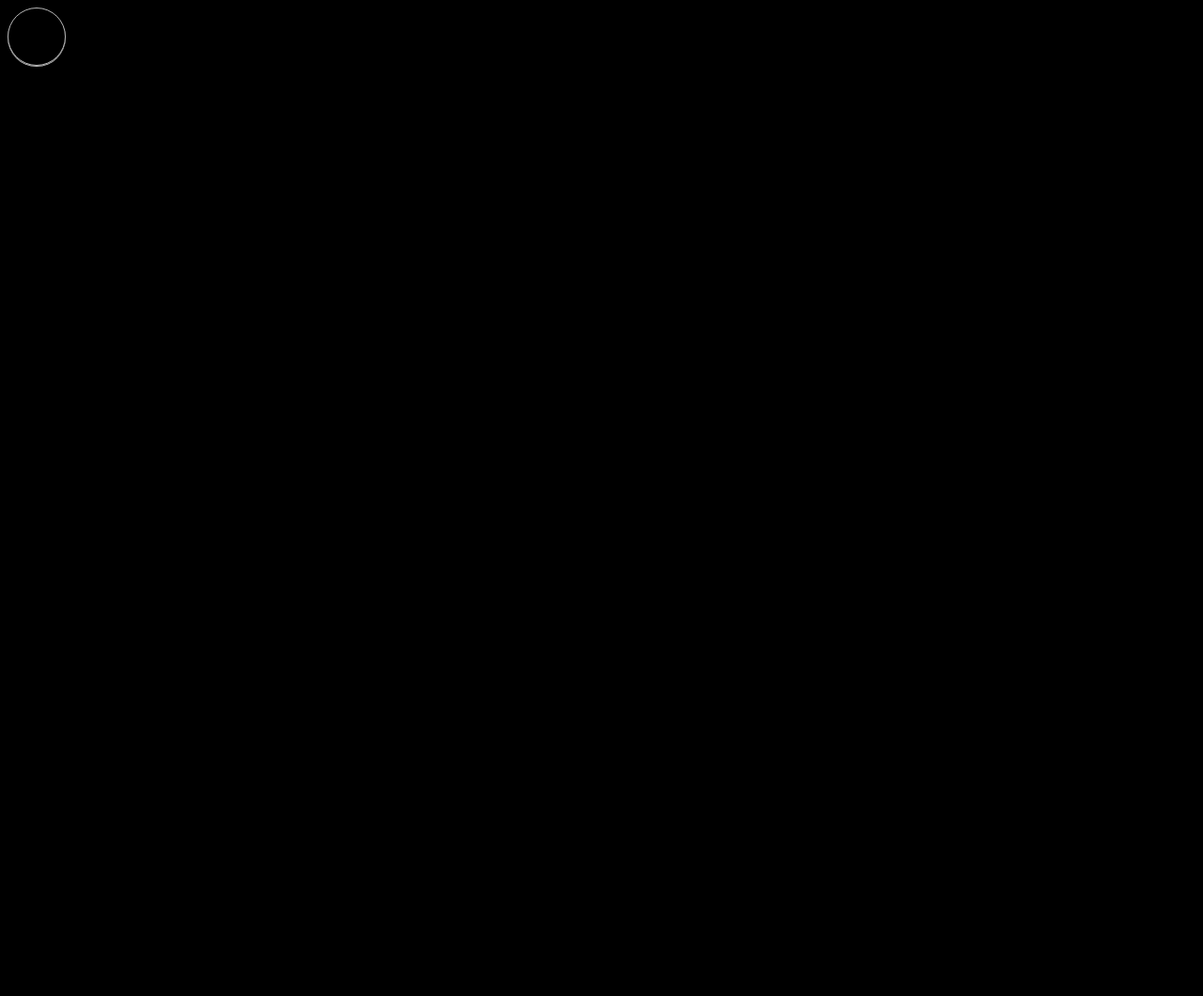
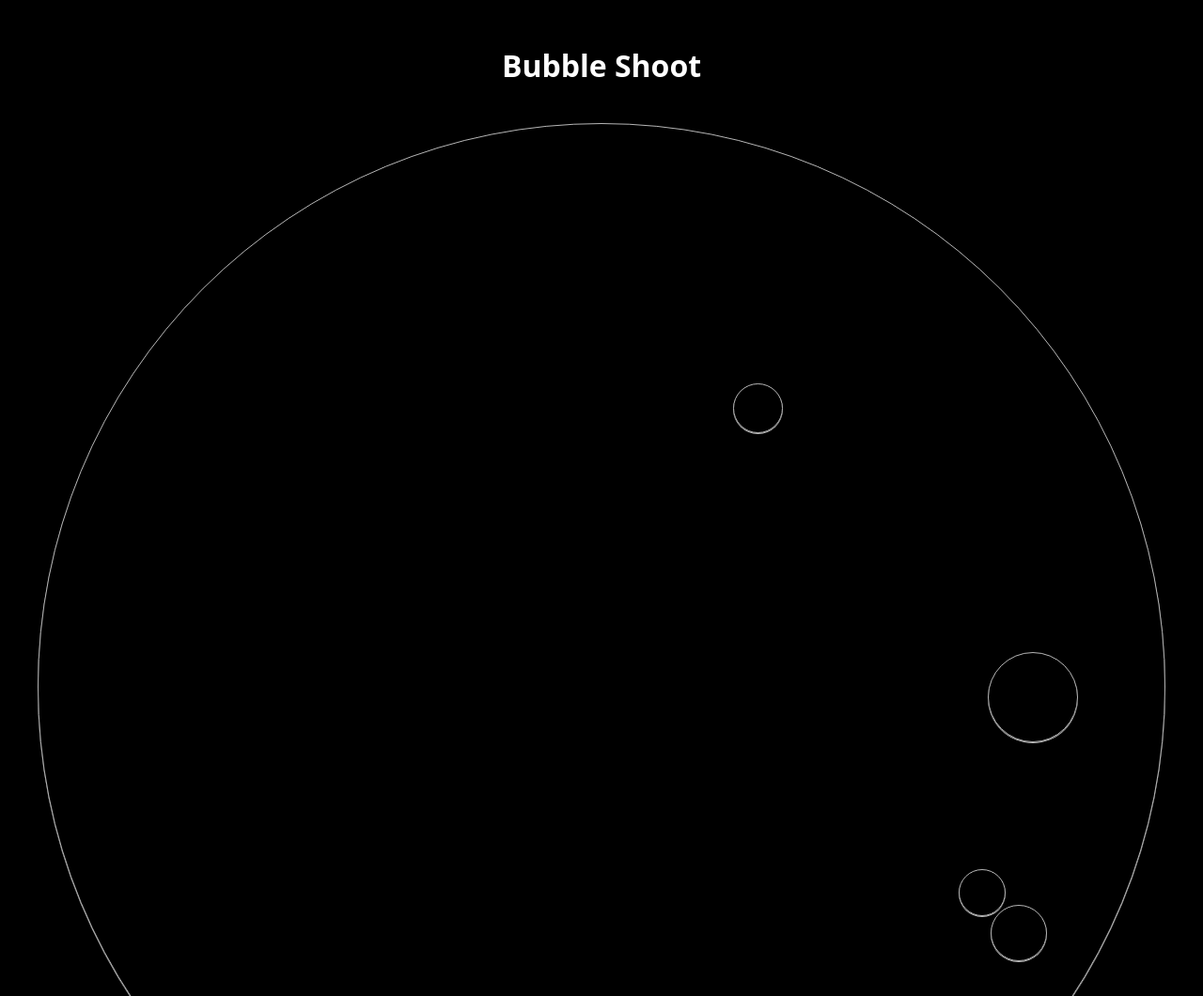
Before and after one commit to ritikabhosale/shootMania, a plain HTML site: page index.html in a window 1280 px wide. Shown: the top 1060 px of the page at 94% size. Before the commit the page ends 800 px from the top, so only its background shows below. Drawn offline with Linux system fonts and the light colour scheme.

Commit message:
Added multiple moving bubbles in random positions

```diff
--- a/css/style.css
+++ b/css/style.css
@@ -1,5 +1,18 @@
 body {
+  font-family: system-ui, -apple-system, BlinkMacSystemFont, 'Segoe UI', Roboto, Oxygen, Ubuntu, Cantarell, 'Open Sans', 'Helvetica Neue', sans-serif;
   background-color: black;
+}
+
+.page-wrapper {
+  display: flex;
+  flex-direction: column;
+  align-items: center;
+  justify-content: center;
+}
+
+h1 {
+  color: white;
+  margin: 40px;
 }
 
 .bubble {
--- a/index.html
+++ b/index.html
@@ -7,9 +7,11 @@
 </head>
 
 <body>
-  <div class="paga-wrapper">
+  <div class="page-wrapper">
+    <h1>Bubble Shoot</h1>
     <div id="view">
     </div>
+  </div>
   </div>
 </body>
 
--- a/scripts/main.js
+++ b/scripts/main.js
@@ -1,24 +1,70 @@
-const createBubble = bubble => {
+const createBubbleElement = (bubble, viewport) => {
   const bubbleElement = document.createElement('div');
-  const view = document.getElementById('view');
+  const bubbleViewport = document.getElementById(viewport.id);
   bubbleElement.id = bubble.id;
   bubbleElement.className = 'bubble';
-  view.appendChild(bubbleElement);
-}
+  bubbleViewport.appendChild(bubbleElement);
+};
+
+const createBubbleViewport = bubbleViewport => {
+  const viewportElement = document.createElement('div');
+  const view = document.getElementById('view');
+  viewportElement.id = bubbleViewport.id;
+  view.appendChild(viewportElement);
+};
 
 const drawBubble = bubble => {
   const bubbleElement = document.getElementById(bubble.id);
   bubbleElement.style.top = bubble.position.top;
   bubbleElement.style.left = bubble.position.left;
+  bubbleElement.style.position = 'absolute';
   bubbleElement.style.height = bubble.size;
 };
 
+const drawViewport = viewport => {
+  const viewportElement = document.getElementById(viewport.id);
+  viewportElement.style.height = viewport.dimensions.height;
+  viewportElement.style.width = viewport.dimensions.width;
+  viewportElement.style.position = 'relative';
+};
+
+const randomInt = limit => Math.floor(Math.random() * limit);
+
+const randomPosition = ({ height, width }) => {
+  const randomLeft = randomInt(width);
+  const randomTop = randomInt(height / 2);
+  return { top: randomTop, left: randomLeft };
+};
+
+const moveBubble = (bubble) => {
+  setInterval(() => {
+    bubble.position.top += 5;
+    drawBubble(bubble);
+  }, 30);
+};
+
+const createBubbles = id => bubbleViewport => {
+  const position = randomPosition(bubbleViewport.dimensions);
+  const size = randomInt(60) + 40;
+  return { position, size, id: 'bubble-' + id++ };
+};
+
+const startGame = (bubbles, bubbleViewport) => {
+  const createBubble = createBubbles(1);
+  setInterval(() => {
+    const bubble = createBubble(bubbleViewport);
+    bubbles.push(bubble);
+    createBubbleElement(bubble, bubbleViewport);
+    moveBubble(bubble);
+  }, 1000);
+};
+
 const main = () => {
-  const position = { top: 0, left: 0 };
-  const size = 60;
-  const bubble = { position, size, id: 'bubble-1' };
-  createBubble(bubble);
-  drawBubble(bubble);
+  const bubbles = [];
+  const bubbleViewport = { dimensions: { height: 600, width: 1200 }, id: 'bubble-viewport' };
+  createBubbleViewport(bubbleViewport);
+  drawViewport(bubbleViewport);
+  startGame(bubbles, bubbleViewport);
 }
 
 window.onload = main;
```
